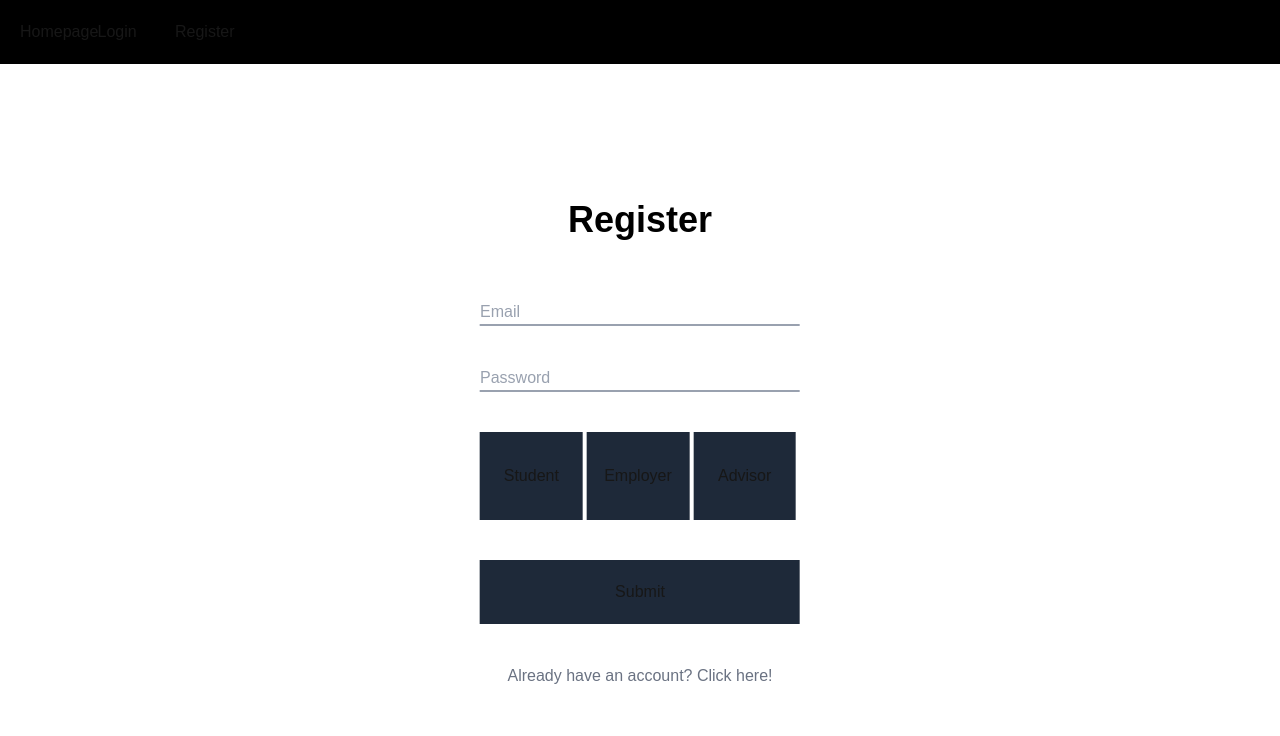
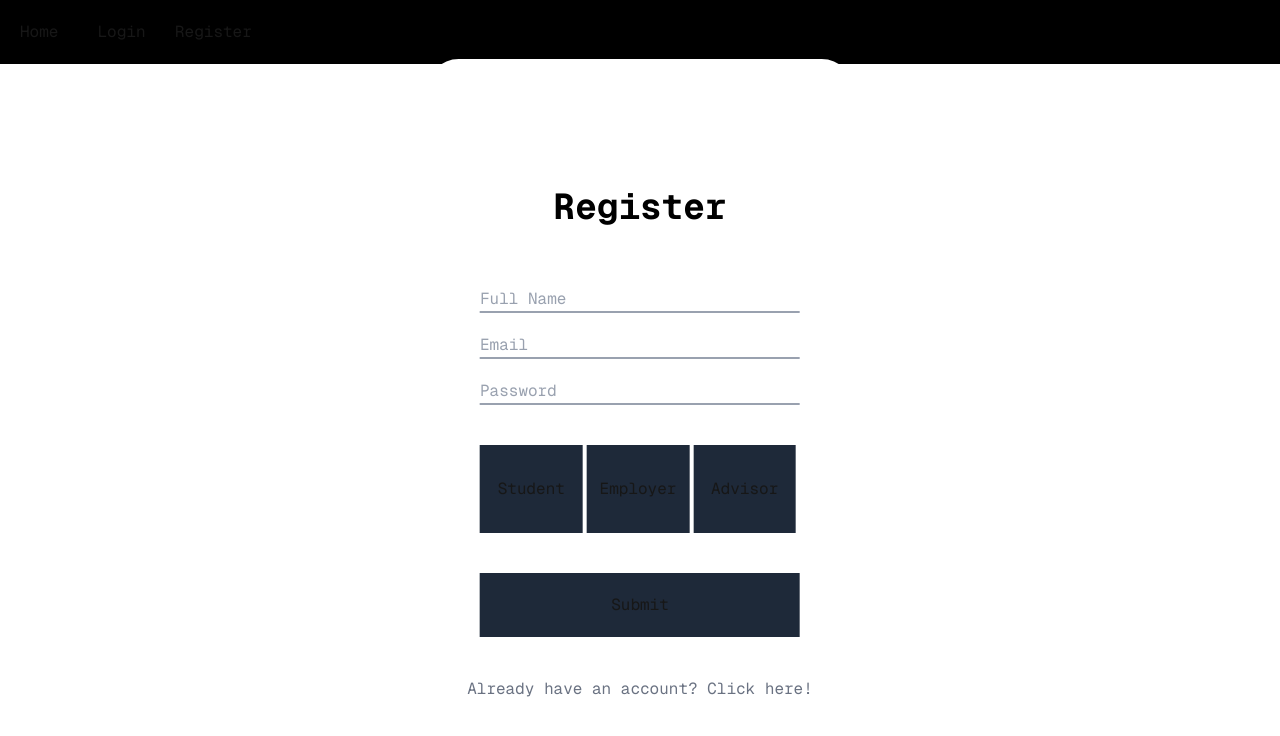
Before and after one commit to kronosei/CPS406Project, a Next.js app: page /register in a window 1280 px wide. Shown: the top 736 px of the page. Built offline with nearby package versions, Linux system fonts and the light colour scheme; no server answers.

Commit message:
Quality of life

```diff
--- a/func.ts
+++ b/func.ts
@@ -9,23 +9,24 @@ import {
   QueryDocumentSnapshot,
   updateDoc,
   query,
-  where
+  where,
 } from "firebase/firestore";
 import { auth, firestore } from "./index";
-
-//These functions can only be used in async functions!
+import User from "./src/app/home/advisor";
 
 export async function getData(uid: string) {
-  //Untested
   const docRef = doc(firestore, "users", uid);
   const docSnap = await getDoc(docRef);
-  return docSnap.data()
+  return docSnap.data();
 }
 
 export async function getCollection() {
-  const result = (await getDocs(collection(firestore, "users"))).docs.map(doc => {
-    const data = doc.data()
-    const info = {
+  const q = query(collection(firestore, "users"), where("type", "!=", ""));
+  const querySnapshot = await getDocs(q);
+
+  const result = querySnapshot.docs.map((doc) => {
+    const data = doc.data();
+    return {
       uid: doc.id,
       accepted: data.accepted,
       admin: data.admin,
@@ -33,46 +34,50 @@ export async function getCollection() {
       id: data.id,
       name: data.name,
       email: data.email,
-      type: data.type
+      type: data.type,
+      employer: data.employer,
+      evaluation: data.evaluation,
+      report: data.report,
     };
-    return info
-  }
-  )
+  });
 
-  return result
+  return result;
 }
 
 export async function getReportCollection() {
-  const result = (await getDocs(collection(firestore, "reports"))).docs.map(doc => {
-    const data = doc.data()
+  const result = (await getDocs(collection(firestore, "reports"))).docs.map(
+    (doc) => {
+      const data = doc.data();
       const info = {
         EmployerUID: data.EmployerUID,
         Employer: data.Employer,
         Student: data.Student,
-      Report: data.Report
+        Report: data.Report,
       };
-    return info
+      return info;
     }
-  )
-  return result
+  );
+  return result;
 }
 
 export async function getFilteredReportCollection(uid: string) {
   const reportCollection = collection(firestore, "reports");
-  const filteredCollection = query(reportCollection, where("EmployerUID", "==", uid));
+  const filteredCollection = query(
+    reportCollection,
+    where("EmployerUID", "==", uid)
+  );
 
-  const result = (await getDocs(filteredCollection)).docs.map(doc => {
-    const data = doc.data()
+  const result = (await getDocs(filteredCollection)).docs.map((doc) => {
+    const data = doc.data();
     const info = {
       EmployerUID: data.EmployerUID,
       Employer: data.Employer,
       Student: data.Student,
-      Report: data.Report
+      Report: data.Report,
     };
-    return info
-  }
-  )
-  return result
+    return info;
+  });
+  return result;
 }
 
 export async function getType(uid: string) {
@@ -103,8 +108,10 @@ export async function updateUser(
   uid: string,
   type: string,
   admin: boolean,
-  id: string | null = null,
-  name: string | null = null,
+  id: string | null,
+  employer: string | null = null,
+  evaluation: string | null = null,
+  report: string | null = null,
   applied: boolean | null = null,
   accepted: boolean | null = null
 ) {
@@ -112,13 +119,12 @@ export async function updateUser(
   if (type != "student") {
     updateDoc(docRef, { type: type, admin: admin });
   } else {
-    const data: [string, any][] = []
-    data.push(['type', type])
-    data.push(['admin', admin])
-    if (id != null) data.push(['id', id])
-    if (name != null) data.push(['name', name])
-    if(applied != null) data.push(['applied', applied])
-    if(accepted != null) data.push(['accepted', accepted])
-    updateDoc(docRef, Object.fromEntries(data))
+    const data: [string, any][] = [];
+    data.push(["type", type]);
+    data.push(["admin", admin]);
+    if (id != null) data.push(["id", id]);
+    if (applied != null) data.push(["applied", applied]);
+    if (accepted != null) data.push(["accepted", accepted]);
+    updateDoc(docRef, Object.fromEntries(data));
   }
 }
--- a/src/app/home/modal.tsx
+++ b/src/app/home/modal.tsx
@@ -5,24 +5,47 @@ import Layout from "../../components/Layout";
 import { FormEvent, useState } from "react";
 import { isAdmin, updateUser } from "../../../func";
 
-
-export default function Modal({ uid, id, type, email, name, admin, accepted, toggle}: {uid:string, id:string, type: string, email: string, name: string, admin: boolean, accepted: boolean, toggle: React.Dispatch<React.SetStateAction<boolean>> }) {
-  const [inputEmail, setEmail] = useState(email)
-  const [inputName, setName] = useState(name)
-  const [inputType, setType] = useState(type)
-  const [inputID, setID] = useState(id)
-  const [inputAdmin, setAdmin] = useState(admin)
-  const [inputAccepted, setAccepted] = useState(accepted)
+export default function Modal({
+  uid,
+  id,
+  type,
+  email,
+  name,
+  admin,
+  accepted,
+  toggle,
+}: {
+  uid: string;
+  id: string;
+  type: string;
+  email: string;
+  name: string;
+  admin: boolean;
+  accepted: boolean;
+  toggle: React.Dispatch<React.SetStateAction<boolean>>;
+}) {
+  const [inputEmail, setEmail] = useState(email);
+  const [inputName, setName] = useState(name);
+  const [inputType, setType] = useState(type);
+  const [inputID, setID] = useState(id);
+  const [inputAdmin, setAdmin] = useState(admin);
+  const [inputAccepted, setAccepted] = useState(accepted);
 
   const editUser = async (event: React.FormEvent) => {
-    event.preventDefault()
-    updateUser(uid, inputType, inputAdmin, inputID, inputName, null, inputAccepted)
-    toggle(false)
-  }
+    event.preventDefault();
+    updateUser(uid, inputType, inputAdmin, inputID, null, inputAccepted);
+    toggle(false);
+  };
   return (
     <>
-      <div className="absolute w-screen h-screen bg-black z-10" onClick={(_) => toggle(false)}>
-        <div className="relative flex flex-col min-h-3/4 sm:w-1/2 md:w-1/2 lg:w-2/5 xl:w-1/3 2xl:w-1/4 w-3/4 bg-white rounded-4xl transform-[translate(-50%,-50%)] top-1/2 left-1/2" onClick={(e) => e.stopPropagation()}>
+      <div
+        className="absolute w-screen h-screen bg-black z-10"
+        onClick={(_) => toggle(false)}
+      >
+        <div
+          className="relative flex flex-col min-h-3/4 sm:w-1/2 md:w-1/2 lg:w-2/5 xl:w-1/3 2xl:w-1/4 w-3/4 bg-white rounded-4xl transform-[translate(-50%,-50%)] top-1/2 left-1/2"
+          onClick={(e) => e.stopPropagation()}
+        >
           <span className="text-black self-center text-4xl font-bold pt-20">
             User Data
           </span>
@@ -38,7 +61,9 @@ export default function Modal({ uid, id, type, email, name, admin, accepted, tog
                 onChange={(e) => setEmail(e.target.value)}
                 id="username"
                 placeholder="Email"
-                className={"w-full border-b-2 mr-5 my-5 outline-0 border-b-gray-400 placeholder:text-gray-400 text-black"}
+                className={
+                  "w-full border-b-2 mr-5 my-5 outline-0 border-b-gray-400 placeholder:text-gray-400 text-black"
+                }
               />
               <input
                 type="text"
@@ -61,11 +86,13 @@ export default function Modal({ uid, id, type, email, name, admin, accepted, tog
                 value={inputID}
                 onChange={(e) => setID(e.target.value)}
                 id="id"
-                placeholder="ID"
+                placeholder="Student ID"
                 className="w-full border-b-2 mr-5 my-5 pt-5 outline-0 border-b-gray-400 placeholder:text-gray-400 text-black"
               />
               <div className="[&>*]:inline-block">
-                <label htmlFor="admin" className="text-gray-400 w-2/6">Admin?</label>
+                <label htmlFor="admin" className="text-gray-400 w-2/6">
+                  Admin?
+                </label>
                 <input
                   type="checkbox"
                   value={inputName}
@@ -76,7 +103,9 @@ export default function Modal({ uid, id, type, email, name, admin, accepted, tog
                 />
               </div>
               <div className="[&>*]:inline-block">
-                <label htmlFor="accepted" className="text-gray-400 w-2/6">Accepted?</label>
+                <label htmlFor="accepted" className="text-gray-400 w-2/6">
+                  Accepted?
+                </label>
                 <input
                   type="checkbox"
                   value={inputName}
@@ -86,15 +115,17 @@ export default function Modal({ uid, id, type, email, name, admin, accepted, tog
                   className="border-b-2 ml-5 my-5 pt-5 outline-0 border-b-gray-400 placeholder:text-gray-400 text-black"
                 />
               </div>
-              <button type="submit" className="bg-gray-800 p-5 mt-16 w-full hover:bg-gray-600">
+              <button
+                type="submit"
+                className="bg-gray-800 p-5 mt-16 w-full hover:bg-gray-600"
+              >
                 Submit
               </button>
             </form>
           </div>
-          <div className="p-10 self-center text-center">
-          </div>
+          <div className="p-10 self-center text-center"></div>
         </div>
       </div>
     </>
-  )
+  );
 }
--- a/src/app/home/student.tsx
+++ b/src/app/home/student.tsx
@@ -8,37 +8,35 @@ import Layout from "../../components/Layout";
 import { applied, isAccepted, updateUser } from "../../../func";
 
 export default function Student() {
-  const [inputName, setName] = useState("");
   const [inputID, setID] = useState("");
   const [error, setError] = useState("");
   const router = useRouter();
-  let acc : User | null = null
-  const [appStatus, setAppStatus] = useState(false)
+  let acc: User | null = null;
+  const [appStatus, setAppStatus] = useState(false);
   auth.onAuthStateChanged(async (user) => {
     if (user) {
-                acc = user
-                if(await isAccepted(acc.uid)){
-                    router.replace("/submit")
+      acc = user;
+      if (await isAccepted(acc.uid)) {
+        router.replace("/submit");
       }
-                if(await applied(acc.uid)){
-                    setAppStatus(true)
+      if (await applied(acc.uid)) {
+        setAppStatus(true);
       }
-            } else{
-                router.replace("/")
+    } else {
+      router.replace("/");
     }
   });
 
   function checkUser(event: FormEvent<HTMLFormElement>) {
-    event.preventDefault()
-    if(acc){
-        if(inputID && inputName){
-            updateUser(acc.uid, "student", false, inputID, inputName, true, false)
-            router.replace("/home")
-        } else{
-            setError("You must include both your name and student ID!")
+    event.preventDefault();
+    if (acc) {
+      if (inputID) {
+        updateUser(acc.uid, "student", false, inputID, true, false);
+        router.replace("/home");
+      } else {
+        setError("You must include both your name and student ID!");
       }
     }
-
   }
   return (
     <>
@@ -64,22 +62,6 @@ export default function Student() {
             >
               <input
                 type="text"
-              value={inputName}
-              onChange={(e) => setName(e.target.value)}
-              id="username"
-              placeholder="Name"
-              onFocus={(_) => {
-                setError("");
-                setName("");
-              }}
-              className={`w-full border-b-2 mr-5 my-5 outline-0 ${
-                !error
-                ? "border-b-gray-400 placeholder:text-gray-400 text-black"
-                  : "border-b-red-500 placeholder:text-red-500 text-red-300"
-              }`}
-            />
-            <input
-              type="text"
                 value={inputID}
                 onChange={(e) => setID(e.target.value)}
                 id="text"
@@ -99,14 +81,17 @@ export default function Student() {
               </button>
             </form>
           </div>
-      </div>)}
+        </div>
+      )}
 
       {appStatus && (
         <div className="relative flex flex-col h-3/4 sm:w-1/2 md:w-1/2 lg:w-2/5 xl:w-1/3 2xl:w-1/4 w-3/4 bg-white rounded-4xl transform-[translate(-50%,-50%)] top-1/2 left-1/2">
           <span className="text-black self-center text-3xl md:text-2xl font-bold pt-32 text-center">
-          Thank you for applying, if accepted, you will gain access to the form submission page shortly.
+            Thank you for applying, if accepted, you will gain access to the
+            form submission page shortly.
           </span>
-        </div>)}
+        </div>
+      )}
     </>
-  )
+  );
 }
--- a/src/app/layout.tsx
+++ b/src/app/layout.tsx
@@ -25,7 +25,7 @@ export default function RootLayout({
   return (
     <html lang="en">
       <body
-        className={`${geistSans.variable} ${geistMono.variable} antialiased`}
+        className={`${geistSans.className} ${geistMono.className} antialiased`}
       >
         {children}
       </body>
--- a/src/app/login/page.tsx
+++ b/src/app/login/page.tsx
@@ -5,7 +5,6 @@ import { auth } from "../../../index";
 import { signInWithEmailAndPassword } from "firebase/auth";
 import { useRouter } from "next/navigation";
 import Layout from "../../components/Layout";
-
 
 export default function Login() {
   const [inputEmail, setEmail] = useState("");
@@ -15,14 +14,14 @@ export default function Login() {
   //Checks if the user is signed in.
   auth.onAuthStateChanged((user) => {
     if (user) {
-        router.replace("/home", {scroll: false});
+      router.replace("/home", { scroll: false });
     }
   });
   function checkUser(event: FormEvent<HTMLFormElement>) {
     event.preventDefault();
     signInWithEmailAndPassword(auth, inputEmail, inputPass)
       .then(() => {
-        router.replace("/home", {scroll: false});
+        router.replace("/home", { scroll: false });
       })
       .catch((e) => {
         setError(true);
@@ -57,7 +56,6 @@ export default function Login() {
               placeholder="Email"
               onFocus={(_) => {
                 setError(false);
-                setEmail("");
               }}
               className={`w-full border-b-2 mr-5 my-5 outline-0 ${
                 !error
@@ -73,7 +71,6 @@ export default function Login() {
               placeholder="Password"
               onFocus={(_) => {
                 setError(false);
-                setPass("");
               }}
               className={`w-full border-b-2 mr-5 my-5 pt-5 outline-0 ${
                 !error
@@ -81,14 +78,17 @@ export default function Login() {
                   : "border-b-red-500 placeholder:text-red-500 text-red-300"
               }`}
             />
-            <button type="submit" className="bg-gray-800 p-5 mt-16 w-full hover:bg-gray-600">
+            <button
+              type="submit"
+              className="bg-gray-800 p-5 mt-16 w-full hover:bg-gray-600"
+            >
               Submit
             </button>
           </form>
         </div>
         <div className="p-10 self-center text-center">
           <span
-            className="text-gray-500 cursor-default hover:underline"
+            className="text-gray-500 cursor-pointer hover:underline"
             onClick={(_) => router.push("/register")}
           >
             Need an account? Click here!
--- a/src/app/register/page.tsx
+++ b/src/app/register/page.tsx
@@ -10,15 +10,17 @@ import Layout from "../../components/Layout";
 export default function Login() {
   const [inputEmail, setEmail] = useState("");
   const [inputPass, setPass] = useState("");
+  const [inputName, setName] = useState("");
   const [type, setType] = useState(-1);
   const [error, setError] = useState("");
   const router = useRouter();
   //Checks if the user is signed in.
   auth.onAuthStateChanged((user) => {
     if (user) {
-      router.replace("/home", {scroll: false});
+      router.replace("/home", { scroll: false });
     }
   });
+
   async function checkUser(event: FormEvent<HTMLFormElement>) {
     event.preventDefault();
     const users = collection(firestore, "users");
@@ -28,7 +30,6 @@ export default function Login() {
         id = userCredentials.user.uid;
       })
       .catch((e) => {
-        console.error("Firebase error:", e.code, e.message);
         switch (e.code) {
           case "auth/email-already-in-use":
             setError("Email already in use!");
@@ -38,10 +39,11 @@ export default function Login() {
             break;
         }
       });
-    try{
+    try {
       switch (type) {
         case 1:
           setDoc(doc(users, id), {
+            name: inputName,
             type: "student",
             email: inputEmail,
             admin: false,
@@ -49,6 +51,7 @@ export default function Login() {
           break;
         case 2:
           setDoc(doc(users, id), {
+            name: inputName,
             type: "employer",
             email: inputEmail,
             admin: false,
@@ -56,6 +59,7 @@ export default function Login() {
           break;
         case 3:
           setDoc(doc(users, id), {
+            name: inputName,
             type: "advisor",
             email: inputEmail,
             admin: false,
@@ -65,10 +69,11 @@ export default function Login() {
           setError("Select a user type!");
           return;
       }
-    } catch{
-      setError("Invalid email or password!")
+    } catch {
+      setError("Invalid email or password!");
     }
   }
+
   return (
     <>
       <Layout />
@@ -92,13 +97,27 @@ export default function Login() {
           >
             <input
               type="text"
+              value={inputName}
+              onChange={(e) => setName(e.target.value)}
+              id="name"
+              placeholder="Full Name"
+              onFocus={(_) => {
+                setError("");
+              }}
+              className={`w-full border-b-2 mr-5 my-5 outline-0 ${
+                !error
+                  ? "border-b-gray-400 placeholder:text-gray-400 text-black"
+                  : "border-b-red-500 placeholder:text-red-500 text-red-300"
+              }`}
+            />
+            <input
+              type="text"
               value={inputEmail}
               onChange={(e) => setEmail(e.target.value)}
               id="username"
               placeholder="Email"
               onFocus={(_) => {
                 setError("");
-                setEmail("");
               }}
               className={`w-full border-b-2 mr-5 my-5 outline-0 ${
                 !error
@@ -114,16 +133,19 @@ export default function Login() {
               placeholder="Password"
               onFocus={(_) => {
                 setError("");
-                setPass("");
               }}
-              className={`w-full border-b-2 mr-5 my-5 pt-5 outline-0 ${
+              className={`w-full border-b-2 mr-5 my-5 outline-0 ${
                 !error
                   ? "border-b-gray-400 placeholder:text-gray-400 text-black"
                   : "border-b-red-500 placeholder:text-red-500 text-red-300"
               }`}
             />
             <div id="type" className="pt-5 w-full" style={{ display: "flex" }}>
-              <div className="flex-1 bg-gray-800 mr-1 py-8 text-center relative hover:bg-gray-700 focus-within:bg-gray-600">
+              <div
+                className={`flex-1 ${
+                  type === 1 ? "bg-gray-600" : "bg-gray-800"
+                } mr-1 py-8 text-center relative hover:bg-gray-700`}
+              >
                 <input
                   type="radio"
                   name="type"
@@ -133,7 +155,11 @@ export default function Login() {
                 />
                 Student
               </div>
-              <div className="flex-1 bg-gray-800 mr-1 py-8 text-center relative hover:bg-gray-700 focus-within:bg-gray-600">
+              <div
+                className={`flex-1 ${
+                  type === 2 ? "bg-gray-600" : "bg-gray-800"
+                } mr-1 py-8 text-center relative hover:bg-gray-700`}
+              >
                 <input
                   type="radio"
                   name="type"
@@ -143,7 +169,11 @@ export default function Login() {
                 />
                 Employer
               </div>
-              <div className="flex-1 bg-gray-800 mr-1 py-8 text-center relative hover:bg-gray-700 focus-within:bg-gray-600">
+              <div
+                className={`flex-1 ${
+                  type === 3 ? "bg-gray-600" : "bg-gray-800"
+                } mr-1 py-8 text-center relative hover:bg-gray-700`}
+              >
                 <input
                   type="radio"
                   name="type"
@@ -154,14 +184,17 @@ export default function Login() {
                 Advisor
               </div>
             </div>
-            <button type="submit" className="bg-gray-800 p-5 mt-10 w-full hover:bg-gray-700">
+            <button
+              type="submit"
+              className="bg-gray-800 p-5 mt-10 w-full hover:bg-gray-700"
+            >
               Submit
             </button>
           </form>
         </div>
         <div className="p-10 self-center text-center">
           <span
-            className="text-gray-500 cursor-default hover:underline"
+            className="text-gray-500 cursor-pointer hover:underline"
             onClick={(_) => router.replace("/login")}
           >
             Already have an account? Click here!
--- a/src/components/Layout.tsx
+++ b/src/components/Layout.tsx
@@ -13,7 +13,7 @@ function Layout() {
     auth.onAuthStateChanged(async (user) => {
       if (user) {
         setIsAuthenticated(true);
-        setUserType(await getType(user.uid))
+        setUserType(await getType(user.uid));
       } else {
         setIsAuthenticated(false);
       }
@@ -46,7 +46,7 @@ function Layout() {
                 className="col-span-1 hover:font-bold transition-all delay-0 duration-300"
                 href="/"
               >
-                Homepage
+                Home
               </Link>
               <Link
                 className="col-span-1 hover:font-bold transition-all delay-0 duration-300"
@@ -74,7 +74,7 @@ function Layout() {
             </>
           )}
 
-          {isAuthenticated && userType=="employer" && (
+          {isAuthenticated && userType == "employer" && (
             <>
               <Link
                 className="col-span-2 hover:font-bold transition-all delay-0 duration-300"
```
Also changed, not shown: src/app/home/advisor.tsx (+90 -37 lines), src/app/home/page.tsx (+19 -19 lines). Lines whose indentation alone changed are shown as unchanged.
